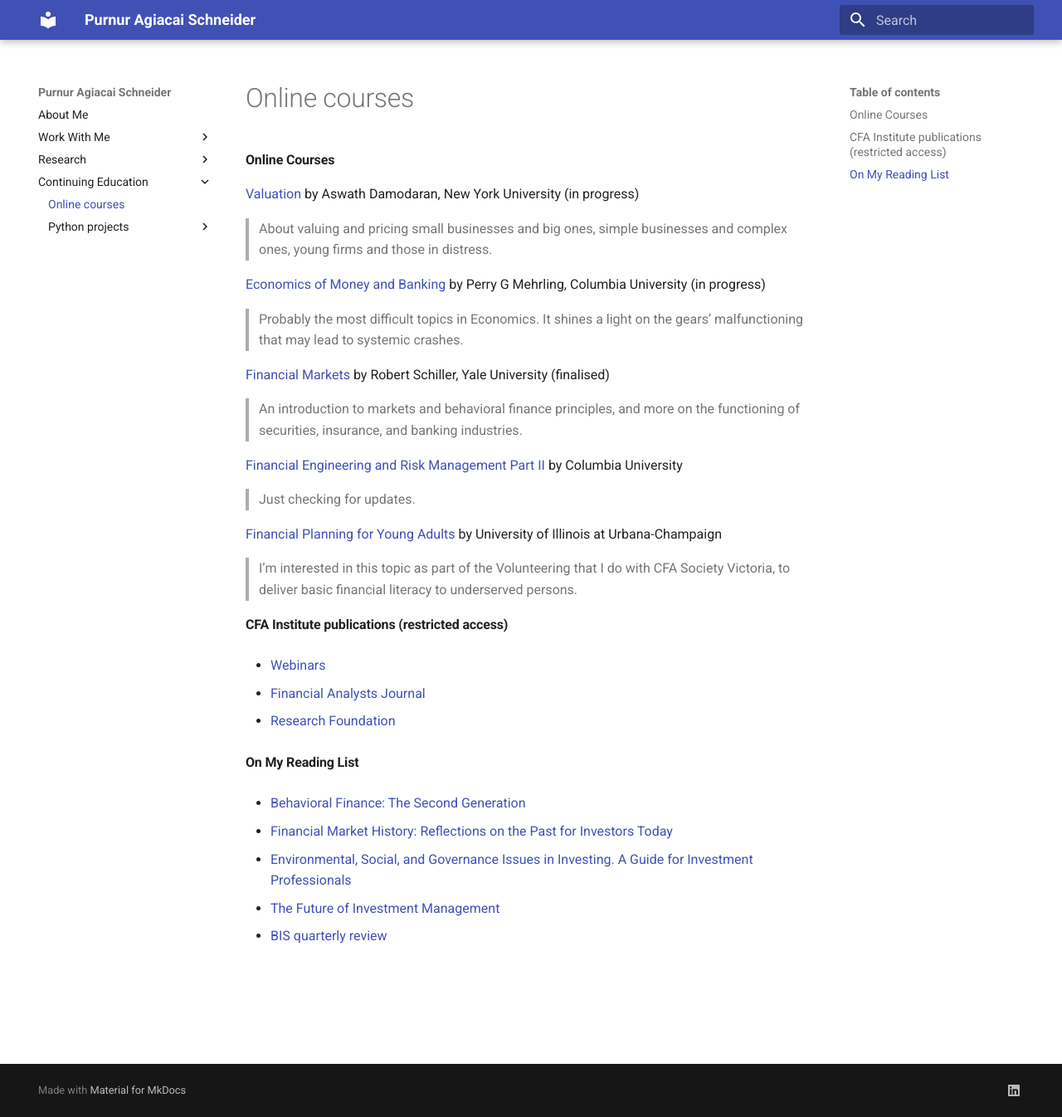
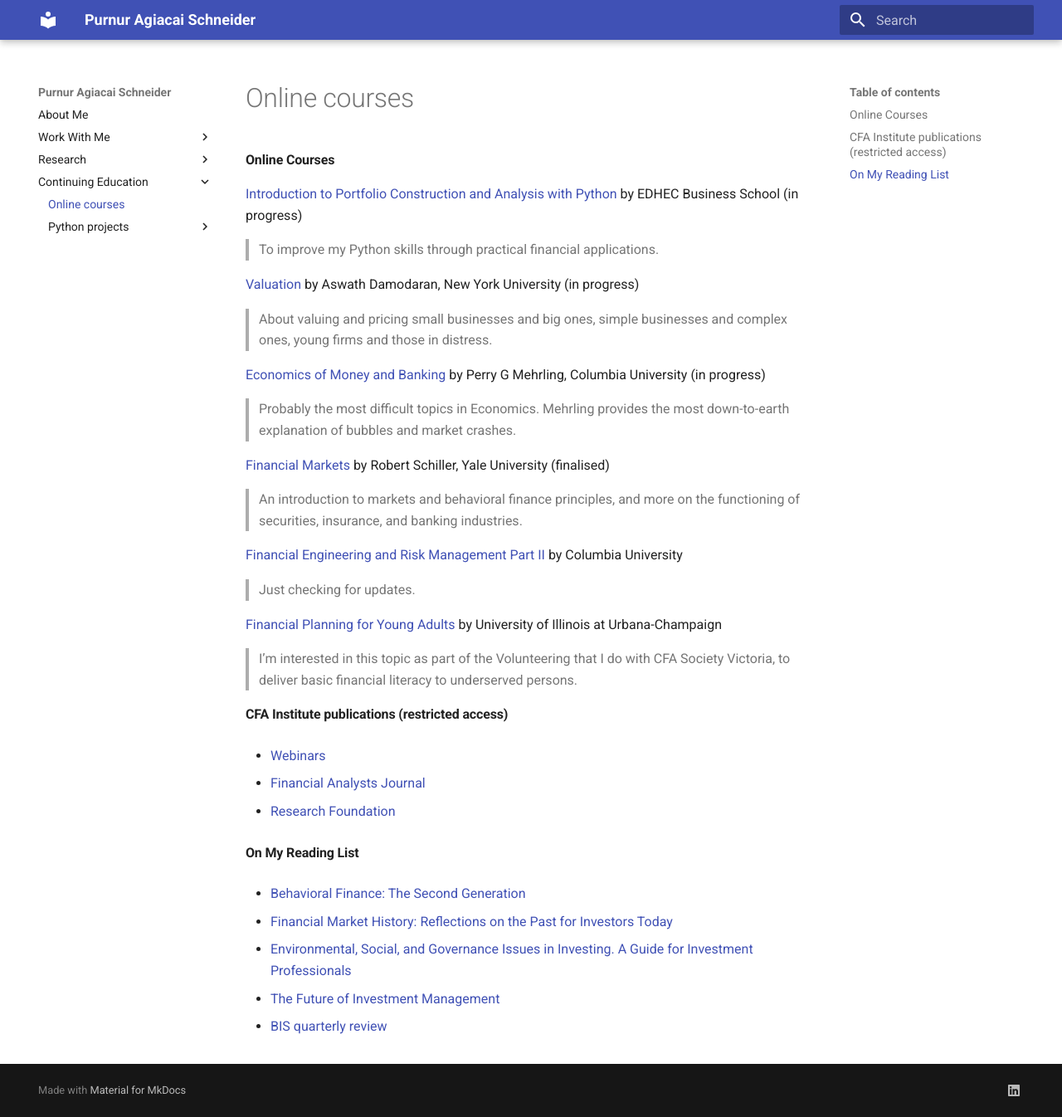
Before and after one commit to purnur-schneider/purnur-schneider.github.io, an MkDocs documentation site: the page built from docs/courses.md, in a window 1280 px wide and 1346 px high. Shown: the whole window at 83% size. Built offline with MkDocs 1.6.1 and Material for MkDocs 9.7.7, drawn with Linux system fonts in a browser that asks for light colours.

Commit message:
July2021

```diff
--- a/docs/courses.md
+++ b/docs/courses.md
@@ -1,4 +1,7 @@
 #### Online Courses
+[Introduction to Portfolio Construction and Analysis with Python](https://www.coursera.org/learn/introduction-portfolio-construction-python/home/welcome) by EDHEC Business School (in progress)
+
+> To improve my Python skills through practical financial applications.
 
 [Valuation](http://pages.stern.nyu.edu/~adamodar/) by Aswath Damodaran, New York University (in progress)
 
@@ -7,7 +10,7 @@
 
 [Economics of Money and Banking](https://www.coursera.org/learn/money-banking) by Perry G Mehrling, Columbia University (in progress)
 
-> Probably the most difficult topics in Economics. It shines a light on the gears' malfunctioning that may lead to systemic crashes.
+> Probably the most difficult topics in Economics. Mehrling provides the most down-to-earth explanation of bubbles and market crashes.
 
 
 [Financial Markets](https://www.coursera.org/learn/financial-markets-global) by Robert Schiller, Yale University (finalised)
```
Also changed, not shown: docs/img/P_lowres2.png (added), docs/webdocs/P_lowres_new.png (added), 3 other files.
